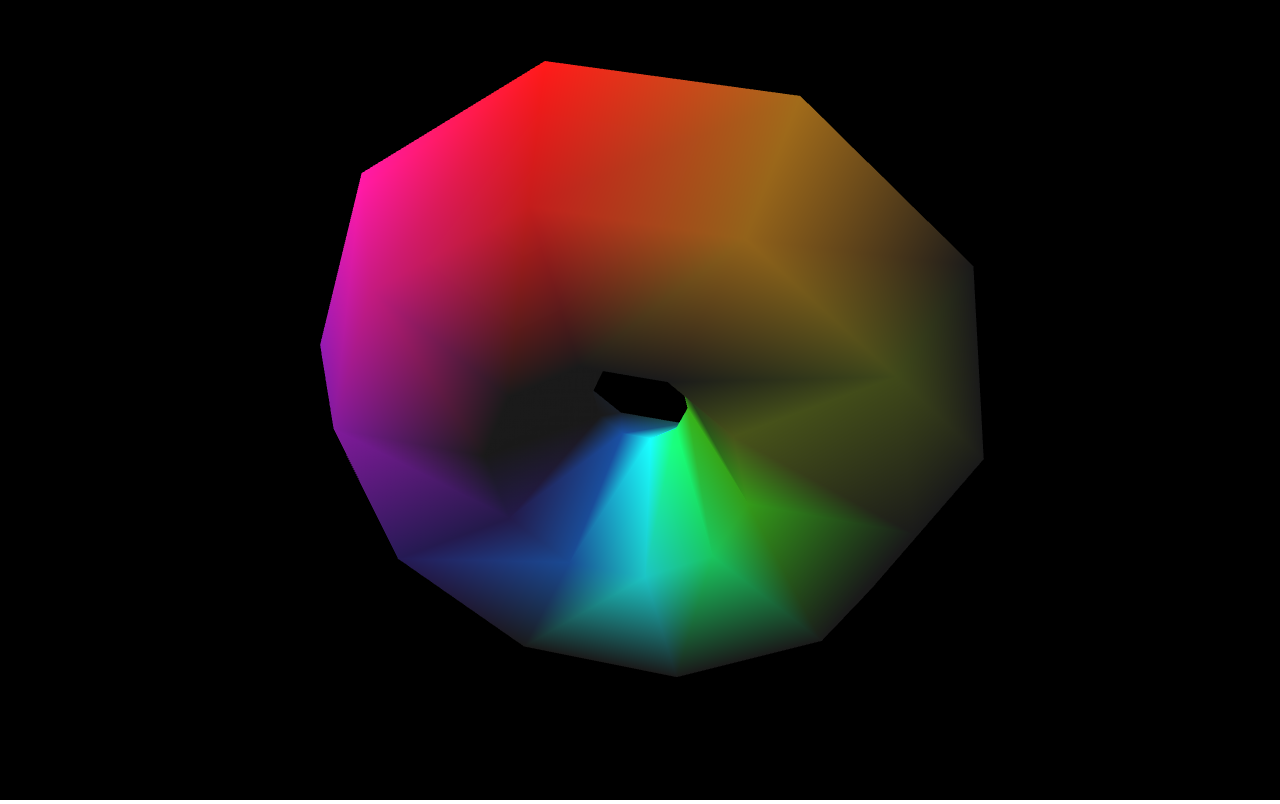
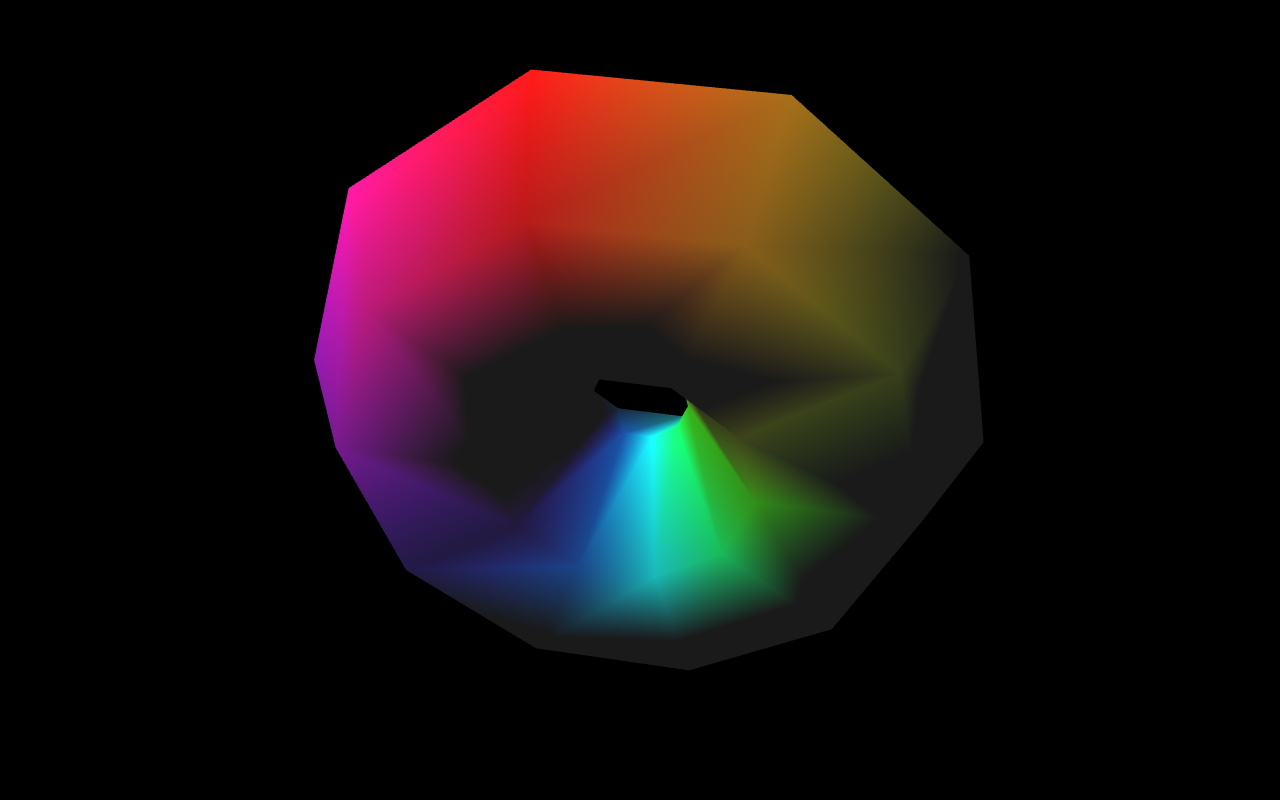
Before and after one commit to code4fukui/eggl, a plain HTML site: page index.html in a window 1280 px wide. Drawn offline with Linux system fonts and the light colour scheme; animation ran at ten frames a second.

Commit message:
phong shading
https://wgld.org/d/webgl/w024.html

```diff
--- a/index.html
+++ b/index.html
@@ -19,31 +19,34 @@ attribute vec3 position;
 attribute vec3 normal;
 attribute vec4 color;
 uniform   mat4 mvpMatrix;
-uniform   mat4 invMatrix;
-uniform   vec3 lightDirection;
-uniform   vec3 eyeDirection;
-uniform   vec4 ambientColor;
+varying   vec3 vNormal;
 varying   vec4 vColor;
 
 void main(void){
-  vec3  invLight = normalize(invMatrix * vec4(lightDirection, 0.0)).xyz;
-  vec3  invEye   = normalize(invMatrix * vec4(eyeDirection, 0.0)).xyz;
-  vec3  halfLE   = normalize(invLight + invEye);
-  float diffuse  = clamp(dot(normal, invLight), 0.0, 1.0);
-  float specular = pow(clamp(dot(normal, halfLE), 0.0, 1.0), 50.0);
-  vec4  light    = color * vec4(vec3(diffuse), 1.0) + vec4(vec3(specular), 1.0);
-  vColor         = light + ambientColor;
-  gl_Position    = mvpMatrix * vec4(position, 1.0);
+  vNormal     = normal;
+  vColor      = color;
+  gl_Position = mvpMatrix * vec4(position, 1.0);
 }
 `;
 
 const fs = `
 precision mediump float;
 
+uniform mat4 invMatrix;
+uniform vec3 lightDirection;
+uniform vec3 eyeDirection;
+uniform vec4 ambientColor;
+varying vec3 vNormal;
 varying vec4 vColor;
 
-void main(void) {
-  gl_FragColor = vColor;
+void main(void){
+  vec3  invLight  = normalize(invMatrix * vec4(lightDirection, 0.0)).xyz;
+  vec3  invEye    = normalize(invMatrix * vec4(eyeDirection, 0.0)).xyz;
+  vec3  halfLE    = normalize(invLight + invEye);
+  float diffuse   = clamp(dot(vNormal, invLight), 0.0, 1.0);
+  float specular  = pow(clamp(dot(vNormal, halfLE), 0.0, 1.0), 50.0);
+  vec4  destColor = vColor * vec4(vec3(diffuse), 1.0) + vec4(vec3(specular), 1.0) + ambientColor;
+  gl_FragColor    = destColor;
 }
 `;
 
@@ -144,7 +147,7 @@ const draw = () => {
 
   // モデル座標変換行列の生成
   identity(mMatrix);
-  rotate(mMatrix, mMatrix, t * .003, [0.5, .3, .7]);
+  rotate(mMatrix, mMatrix, t * .0005, [0.5, .3, .7]);
   multiply(mvpMatrix, tmpMatrix, mMatrix);
 
   // モデル座標変換行列から逆行列を生成
```
